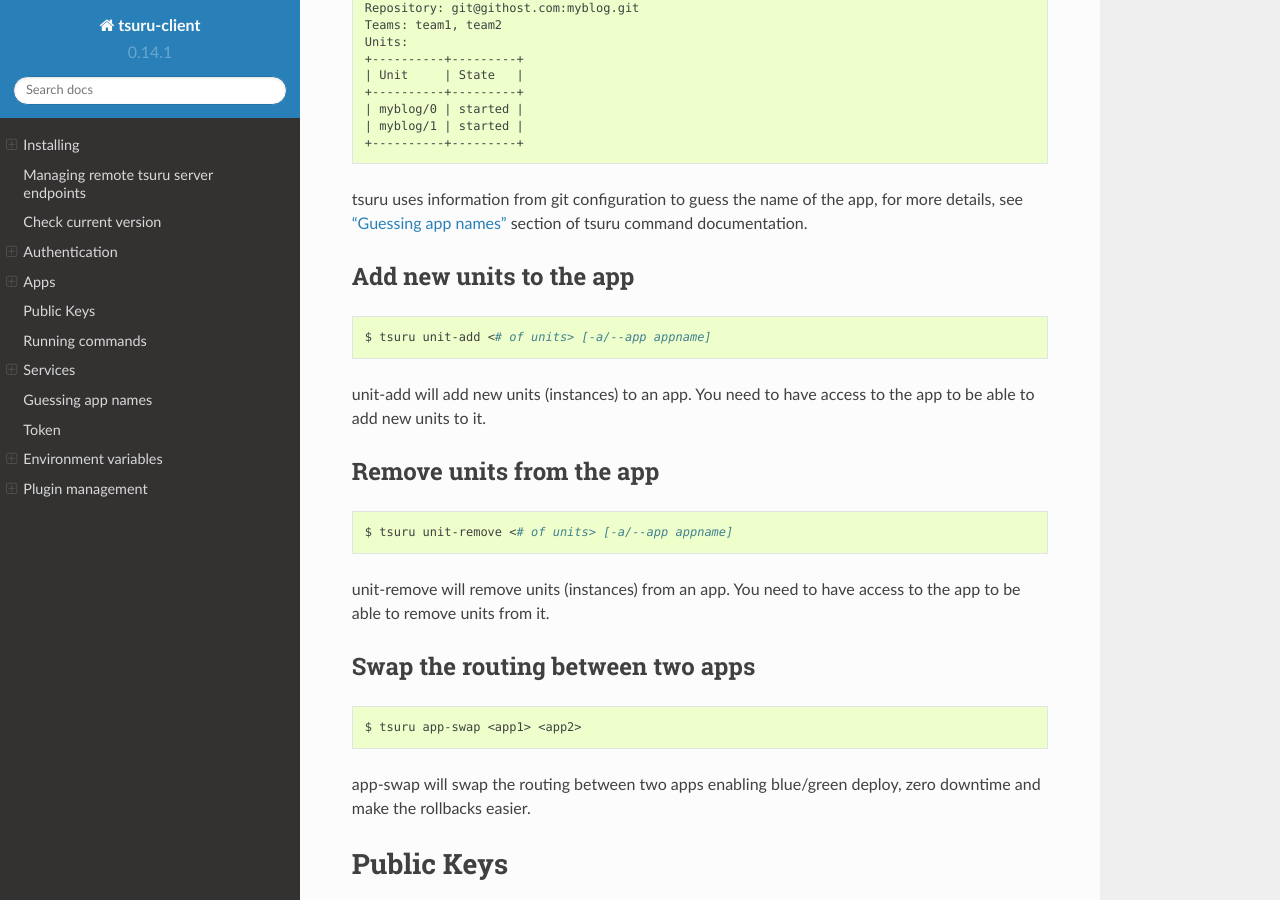
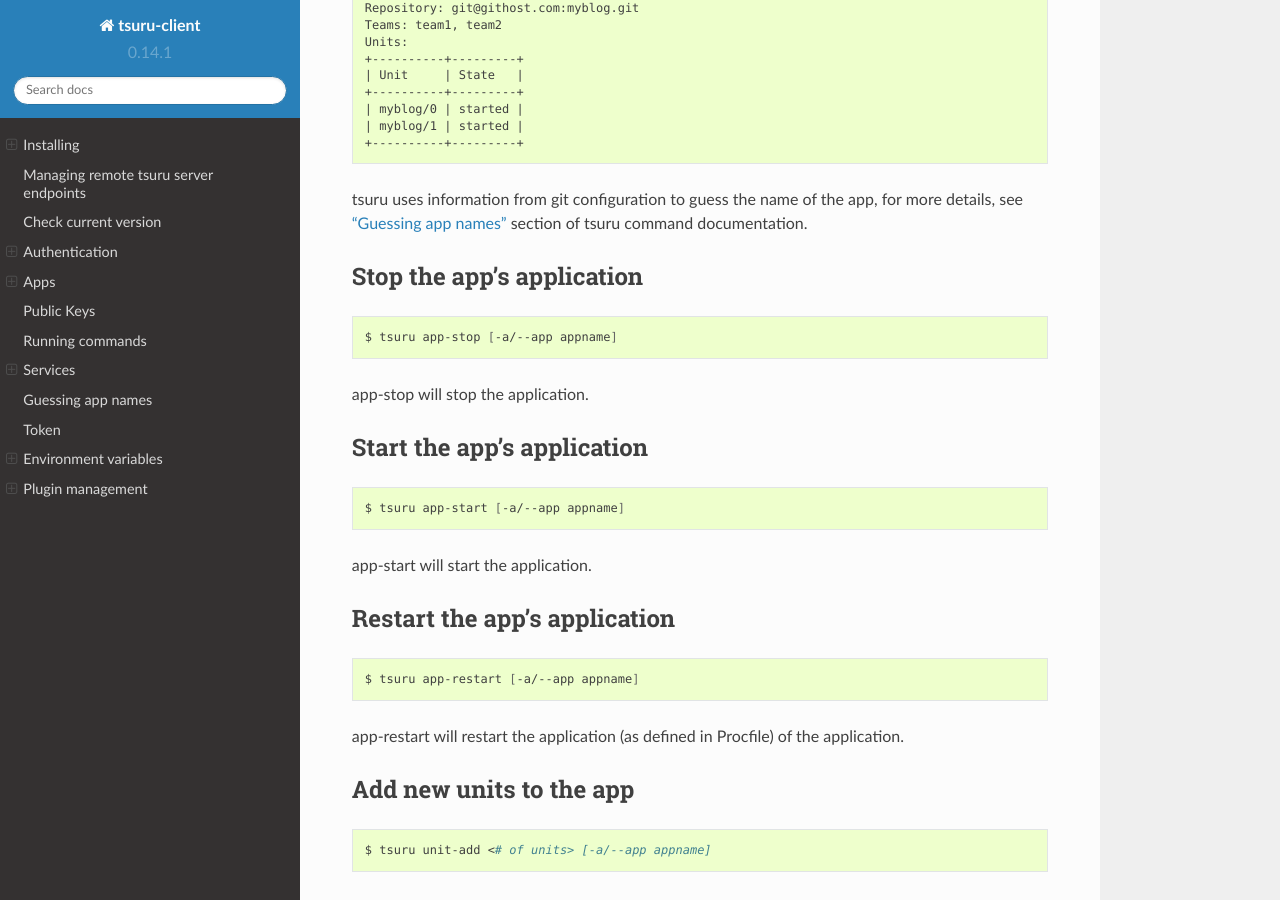
Before and after one commit to tsuru/tsuru-client, a Sphinx documentation site: the page built from docs/source/index.rst, in a window 1280 px wide and 900 px high, scrolled down 5223 px. Built offline with Sphinx 7.4.7 and the Read the Docs theme 2.0.0, drawn with Linux system fonts in a browser that asks for light colours.

Commit message:
add docs about stop, start and restart.

```diff
--- a/docs/source/index.rst
+++ b/docs/source/index.rst
@@ -330,6 +330,39 @@
 more details, see `"Guessing app names"
 <http://godoc.org/github.com/tsuru/tsuru-client/tsuru#hdr-Guessing_app_names>`_
 section of tsuru command documentation.
+
+Stop the app's application
+--------------------------
+
+.. highlight:: bash
+
+::
+
+    $ tsuru app-stop [-a/--app appname]
+
+app-stop will stop the application.
+
+Start the app's application
+---------------------------
+
+.. highlight:: bash
+
+::
+
+    $ tsuru app-start [-a/--app appname]
+
+app-start will start the application.
+
+Restart the app's application
+-----------------------------
+
+.. highlight:: bash
+
+::
+
+    $ tsuru app-restart [-a/--app appname]
+
+app-restart will restart the application (as defined in Procfile) of the application.
 
 Add new units to the app
 ------------------------
```
